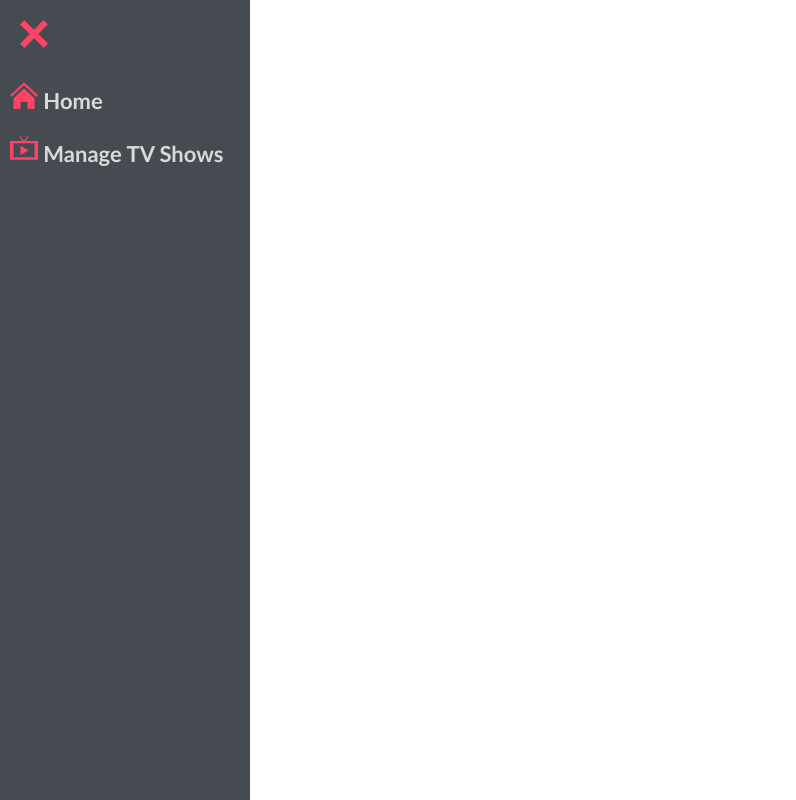
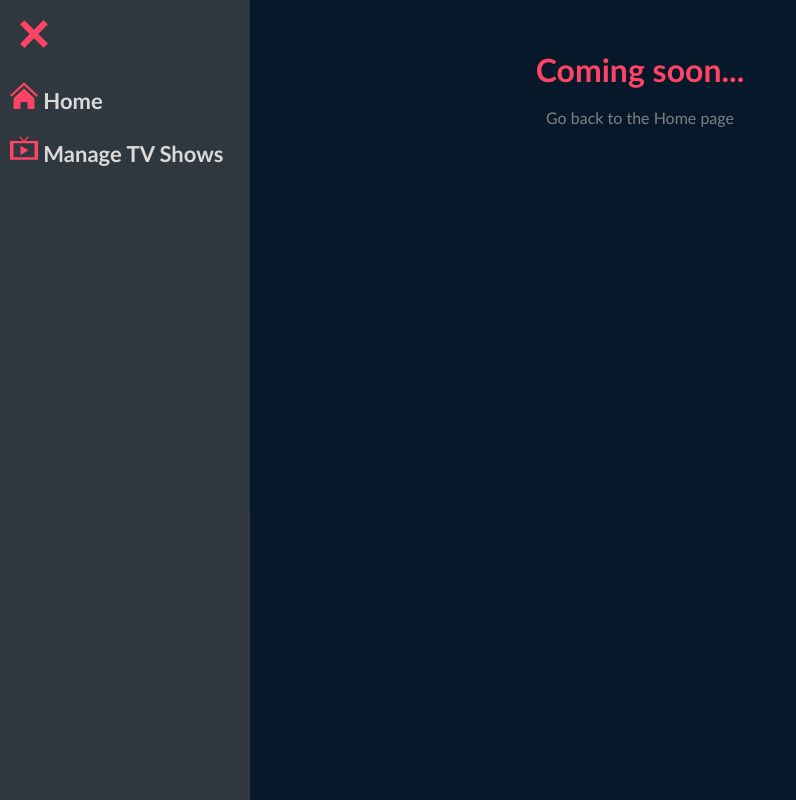
Before and after one commit to gintarios/kodflix, a React (Create React App) app: page /manage/tv-shows in a window 1280 px wide. Both pictures are taken after a click on the button 34 px from the left and 35 px from the top of the page. Shown: the whole page, without its empty margins (0-796 px from the left). Built offline with nearby package versions, Linux system fonts and the light colour scheme.

Commit message:
Add the first link to the menu: 'Manage TV shows' #40

```diff
--- a/src/frontend/App.js
+++ b/src/frontend/App.js
@@ -8,6 +8,7 @@ import Details from "./Details";
 import NotFound from "./NotFound";
 import { withRouter } from "react-router-dom";
 import Menu from "./Menu";
+import ManageTVShows from "./ManageTvShows";
 
 class App extends Component {
   constructor(props) {
@@ -29,6 +30,7 @@ class App extends Component {
           <Route path="/" component={Gallery} exact />
           <Route path="/not-found" component={NotFound} exact />
           <Route path="/:url" component={Details} exact />
+          <Route path="/manage/tv-shows" component={ManageTVShows} exact />
         </Switch>
       </div>
     );
--- /dev/null
+++ b/src/frontend/ManageTvShows.js
@@ -0,0 +1,30 @@
+import React from "react";
+import { Link } from "react-router-dom";
+
+const manage1 = {
+  height: "100vh"
+};
+
+const manage2 = {
+  color: "#fe4365",
+  paddingTop: "50px"
+};
+
+const backToHome = {
+  color: "grey"
+};
+
+const ManageTVShows = () => {
+  return (
+    <div style={manage1}>
+      <h1 style={manage2}>Coming soon...</h1>
+      <br />
+      <Link to="/" exact="true" style={backToHome}>
+        {" "}
+        Go back to the Home page{" "}
+      </Link>
+    </div>
+  );
+};
+
+export default ManageTVShows;
--- a/src/frontend/Menu.js
+++ b/src/frontend/Menu.js
@@ -3,6 +3,7 @@ import Icon1 from "./icons/icon-menu-closed";
 import Icon2 from "./icons/icon-menu-open";
 import Icon3 from "./icons/icon-menu-home";
 import Icon4 from "./icons/icon-menu-tvshows";
+import { Link } from "react-router-dom";
 
 class Menu extends Component {
   constructor(props) {
@@ -34,10 +35,14 @@ class Menu extends Component {
 
         <div className="icon-container">
           <div className="icon-item">
+            <Link to="/">
               <Icon3 /> Home
+            </Link>
           </div>
           <div className="icon-item">
+            <Link to="/manage/tv-shows">
               <Icon4 /> Manage TV Shows
+            </Link>
           </div>
         </div>
       </div>
```
Lines whose indentation alone changed are shown as unchanged.
